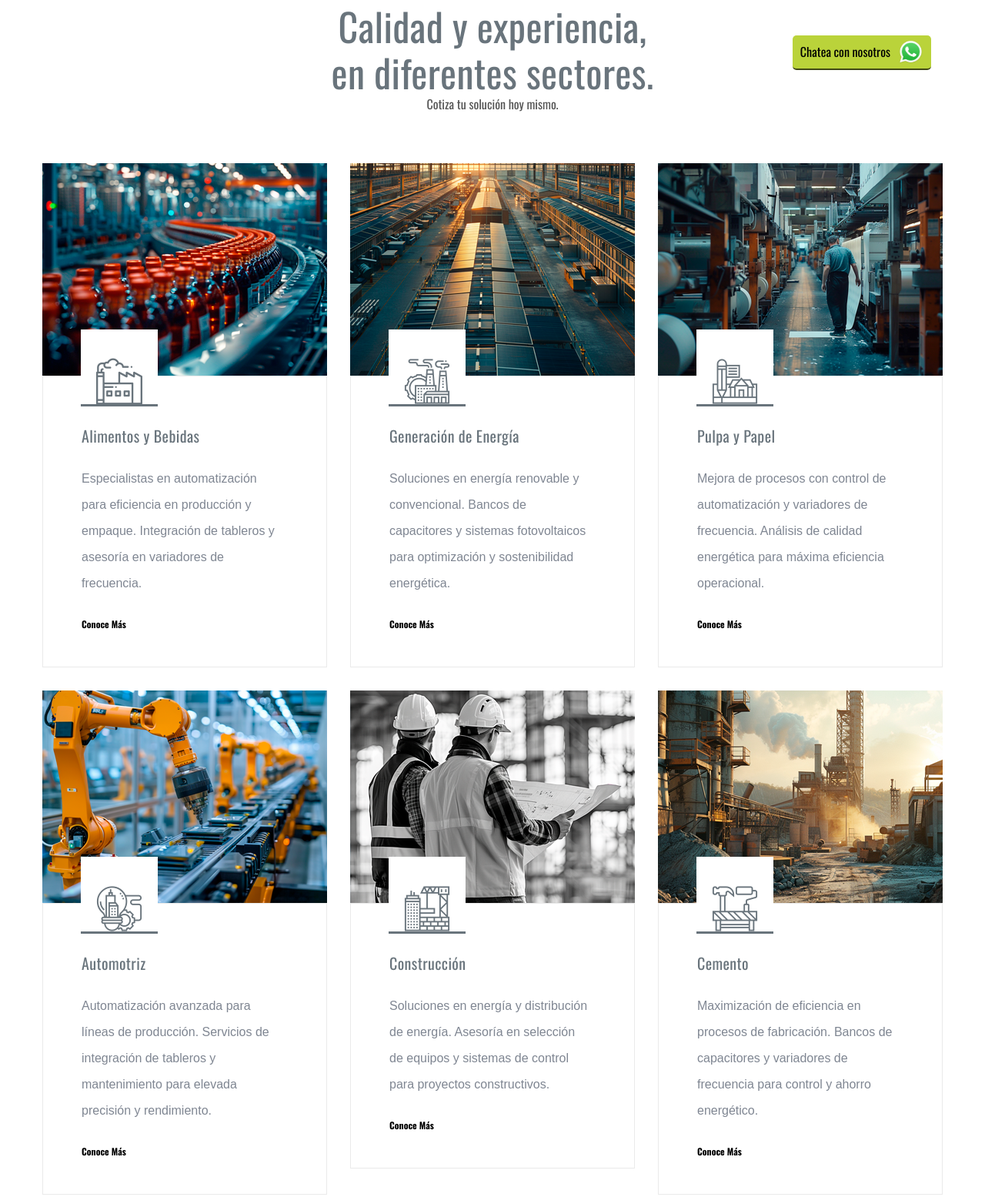
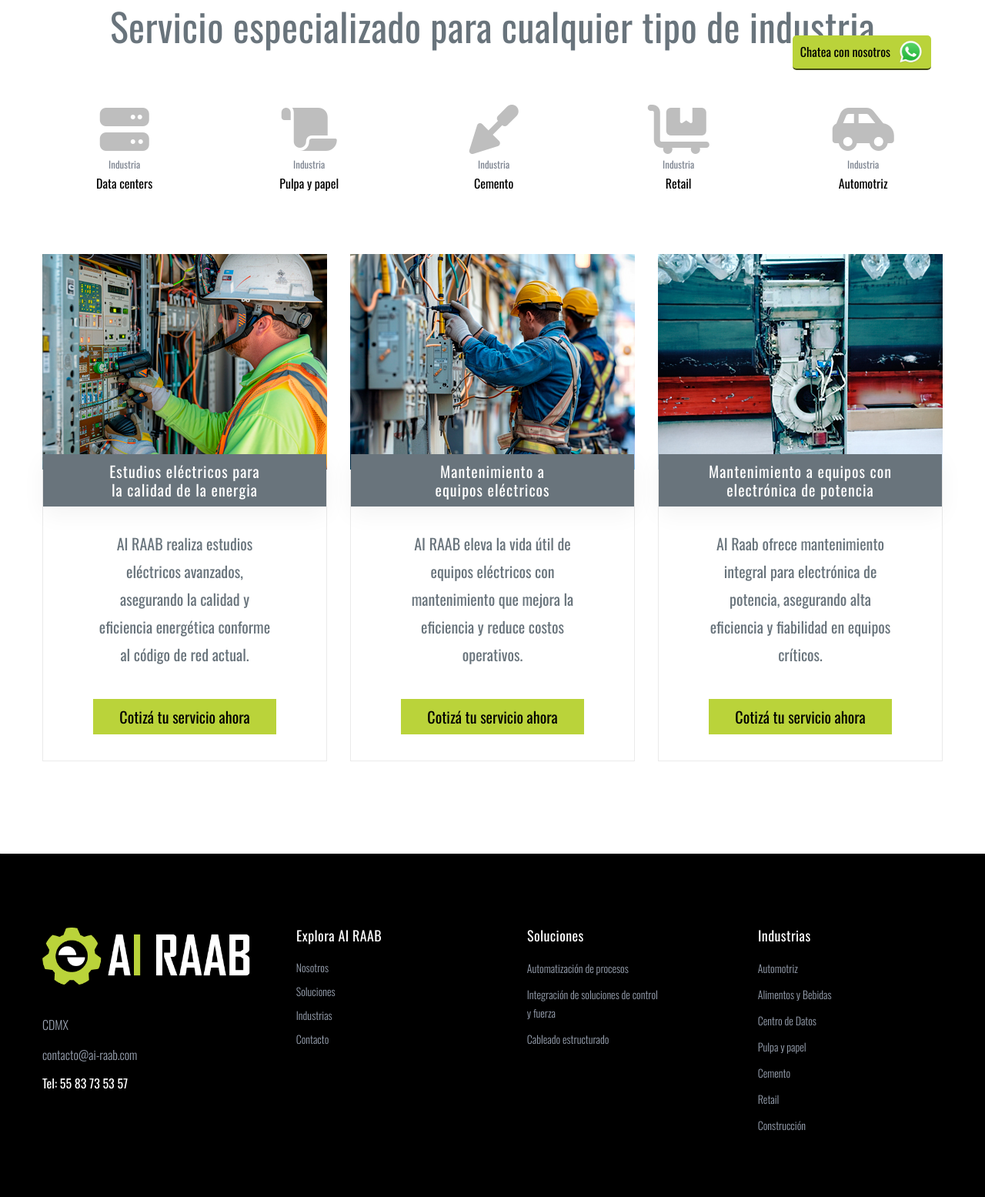
Before and after one commit to GenesisDigitalAurora/ai-raab, a plain HTML site: page services.html in a window 1280 px wide. Shown: the part 693-2248 px from the top of the page at 77% size. Drawn offline with nearby package versions, Linux system fonts and the light colour scheme.

Commit message:
Implent image changes, update services section, add qr code in contact page

```diff
--- a/assets/js/main.js
+++ b/assets/js/main.js
@@ -162,7 +162,7 @@
     $('.brand-active').slick({
         dots: false,
         infinite: true,
-        autoplay: false,
+        autoplay: true,
         autoplaySpeed: 2000,
         arrows: false,
         speed: 1000,
@@ -299,7 +299,7 @@
     $('.project-2-active').slick({
         dots: true,
         infinite: true,
-        autoplay: false,
+        autoplay: true,
         autoplaySpeed: 2000,
         arrows: false,
         speed: 1000,
--- a/services.html
+++ b/services.html
@@ -138,7 +138,7 @@
                                         <i class="fa-brands fa-whatsapp"></i>
                                         <span>Chatea con nosotros en</span>
                                         <a style="text-decoration: underline;" target="_blank"
-                                            href="https://wa.me/525610429488?text=Hola%2C%20me%20gustar%C3%ADa%20solicitar%20informaci%C3%B3n%20para%20cotizar%20una%20soluci%C3%B3n%20completa%20con%20AI%20RAAB">Whatsapp</a>
+                                            href="https://wa.me/525610429488?text=Hola%2C%20me%20gustar%C3%ADa%20solicitar%20informaci%C3%B3n%20para%20cotizar%20una%20soluci%C3%B3n%20completa">Whatsapp</a>
                                     </li>
                                 </ul>
                             </div>
@@ -219,124 +219,120 @@
 
     <!--====== PAGE TITLE PART ENDS ======-->
 
-    <section class="leadership-area pb-40">
+    <section id="SloganServices" class="leadership-area">
         <div class="container">
             <div class="row">
                 <div class="col-lg-12">
                     <div class="leadership-title text-center">
-                        <h3 class="title">Calidad y experiencia, <br>en diferentes sectores.</h3>
-                        <p>Cotiza tu solución hoy mismo.</p>
+                        <h3 class="title">Servicio especializado para cualquier tipo de industria</h3>
                     </div>
                 </div>
             </div>
         </div>
     </section>
 
-    <!--====== INDUSTRI SERVICES PART START ======-->
+    <!--====== BRAND PART START ======-->
 
-    <section class="industri-services-area services-page mt-120">
+    <div class="brand-area">
+        <div class="container">
+            <div class="row brand-active">
+                <div class="col-lg-3">
+                    <div class="brand-item">
+                        <i class="fa-solid fa-car-side"></i>
+                        <p><small>Industria</small><br> Automotriz</p>
+                    </div>
+                </div>
+                <div class="col-lg-3">
+                    <div class="brand-item">
+                        <i class="fa-solid fa-burger"></i>
+                        <p><small>Industria</small><br> Alimentos y bebidas</p>
+                    </div>
+                </div>
+                <div class="col-lg-3">
+                    <div class="brand-item">
+                        <i class="fa-solid fa-server"></i>
+                        <p><small>Industria</small><br> Data centers</p>
+                    </div>
+                </div>
+                <div class="col-lg-3">
+                    <div class="brand-item">
+                        <i class="fa-solid fa-scroll"></i>
+                        <p><small>Industria</small><br> Pulpa y papel</p>
+                    </div>
+                </div>
+                <div class="col-lg-3">
+                    <div class="brand-item">
+                        <i class="fa-solid fa-trowel"></i>
+                        <p><small>Industria</small><br> Cemento</p>
+                    </div>
+                </div>
+                <div class="col-lg-3">
+                    <div class="brand-item">
+                        <i class="fa-solid fa-cart-flatbed"></i>
+                        <p><small>Industria</small><br> Retail</p>
+                    </div>
+                </div>
+            </div>
+        </div>
+    </div>
+
+    <!--====== BRAND PART ENDS ======-->
+
+
+
+    <!--====== NEWS PART START ======-->
+
+    <div class="news-area news-posts-area">
         <div class="container">
             <div class="row justify-content-center">
                 <div class="col-lg-4 col-md-6 col-sm-9">
-                    <div class="services-item mt-30">
-                        <div class="services-thumb">
-                            <img src="assets/images/servicios/AIRAAB_Servicios_alimentos_bebidas.png" alt="">
-                            <div class="icon">
-                                <i class="flaticon-factory"></i>
+                    <div class="news-item mt-30">
+                        <div class="news-thumb">
+                            <img src="assets/images/servicios/AIRAAB-Services_EstudiosElectricos.jpg" alt="news">
+                        </div>
+                        <div class="news-content text-center">
+                            <a href="contact.html">AI RAAB realiza estudios eléctricos avanzados, asegurando la calidad y eficiencia energética conforme al código de red actual.</a>
+                            <div class="date">
+                                <p>Estudios eléctricos para<br>la calidad de la energia</p>
                             </div>
-                        </div>
-                        <div class="services-content">
-                            <h4 class="title">Alimentos y Bebidas</h4>
-                            <p class="text-arial">Especialistas en automatización para eficiencia en producción y
-                                empaque. Integración de tableros y asesoría en variadores de frecuencia.</p>
-                            <a href="contact.html">Conoce Más</a>
+                            <a class="cotizar" href="contact.html">Cotizá tu servicio ahora</a>
                         </div>
                     </div>
                 </div>
                 <div class="col-lg-4 col-md-6 col-sm-9">
-                    <div class="services-item mt-30">
-                        <div class="services-thumb">
-                            <img src="assets/images/servicios/AIRAAB_Servicios_generacion_energia.png" alt="">
-                            <div class="icon">
-                                <i class="flaticon-industry"></i>
+                    <div class="news-item mt-30">
+                        <div class="news-thumb">
+                            <img src="assets/images/servicios/AIRAAB-Services_MantenimientoEquiposElectricos.jpg" alt="news">
+                        </div>
+                        <div class="news-content text-center">
+                            <a href="single-post.html">AI RAAB eleva la vida útil de equipos eléctricos con mantenimiento que mejora la eficiencia y reduce costos operativos.</a>
+                            <div class="date">
+                                <p>Mantenimiento a <br>equipos eléctricos</p>
                             </div>
-                        </div>
-                        <div class="services-content">
-                            <h4 class="title">Generación de Energía</h4>
-                            <p class="text-arial">Soluciones en energía renovable y convencional. Bancos de capacitores
-                                y sistemas fotovoltaicos para optimización y sostenibilidad energética.</p>
-                            <a href="contact.html">Conoce Más</a>
+                            <a class="cotizar" href="contact.html">Cotizá tu servicio ahora</a>
                         </div>
                     </div>
                 </div>
                 <div class="col-lg-4 col-md-6 col-sm-9">
-                    <div class="services-item mt-30">
-                        <div class="services-thumb">
-                            <img src="assets/images/servicios/AIRAAB_Servicios_pulpa_papel.png" alt="">
-                            <div class="icon">
-                                <i class="flaticon-layout"></i>
+                    <div class="news-item mt-30">
+                        <div class="news-thumb">
+                            <img src="assets/images/servicios/AIRAAB-Services_MantenimientoEquiposElectronicaPotencia.jpg" alt="news">
+                        </div>
+                        <div class="news-content text-center">
+                            <a href="single-post.html">AI Raab ofrece mantenimiento integral para electrónica de potencia, asegurando alta eficiencia y fiabilidad en equipos críticos.</a>
+                            <div class="date">
+                                <p>Mantenimiento a equipos con<br>electrónica de potencia</p>
                             </div>
-                        </div>
-                        <div class="services-content">
-                            <h4 class="title">Pulpa y Papel</h4>
-                            <p class="text-arial">Mejora de procesos con control de automatización y variadores de
-                                frecuencia. Análisis de calidad energética para máxima eficiencia operacional.</p>
-                            <a href="contact.html">Conoce Más</a>
-                        </div>
-                    </div>
-                </div>
-                <div class="col-lg-4 col-md-6 col-sm-9">
-                    <div class="services-item mt-30">
-                        <div class="services-thumb">
-                            <img src="assets/images/servicios/AIRAAB_Servicios_automotriz.png" alt="">
-                            <div class="icon">
-                                <i class="flaticon-creative-design"></i>
-                            </div>
-                        </div>
-                        <div class="services-content">
-                            <h4 class="title">Automotriz</h4>
-                            <p class="text-arial">Automatización avanzada para líneas de producción. Servicios de
-                                integración de tableros y mantenimiento para elevada precisión y rendimiento.</p>
-                            <a href="contact.html">Conoce Más</a>
-                        </div>
-                    </div>
-                </div>
-                <div class="col-lg-4 col-md-6 col-sm-9">
-                    <div class="services-item mt-30">
-                        <div class="services-thumb">
-                            <img src="assets/images/servicios/AIRAAB_Servicios_construccion.png" alt="">
-                            <div class="icon">
-                                <i class="flaticon-under-construction"></i>
-                            </div>
-                        </div>
-                        <div class="services-content">
-                            <h4 class="title">Construcción</h4>
-                            <p class="text-arial">Soluciones en energía y distribución de energía. Asesoría en selección
-                                de equipos y sistemas de control para proyectos constructivos.</p>
-                            <a href="contact.html">Conoce Más</a>
-                        </div>
-                    </div>
-                </div>
-                <div class="col-lg-4 col-md-6 col-sm-9">
-                    <div class="services-item mt-30">
-                        <div class="services-thumb">
-                            <img src="assets/images/servicios/AIRAAB_Servicios_cemento.png" alt="">
-                            <div class="icon">
-                                <i class="flaticon-under-construction-1"></i>
-                            </div>
-                        </div>
-                        <div class="services-content">
-                            <h4 class="title">Cemento</h4>
-                            <p class="text-arial">Maximización de eficiencia en procesos de fabricación. Bancos de
-                                capacitores y variadores de frecuencia para control y ahorro energético.</p>
-                            <a href="contact.html">Conoce Más</a>
+                            <a class="cotizar" href="contact.html">Cotizá tu servicio ahora</a>
                         </div>
                     </div>
                 </div>
             </div>
-    </section>
+        </div>
+    </div>
 
-    <!--====== INDUSTRI SERVICES PART ENDS ======-->
+    <!--====== NEWS PART ENDS ======-->
+
 
     <!--====== FOOTER PART START ======-->
 
@@ -465,7 +461,7 @@
     <!--====== Whatsapp Contact Start ======-->
     <div class="go-whatapp-app">
         <a target="_blank"
-            href="https://wa.me/525610429488?text=Hola%2C%20me%20gustar%C3%ADa%20solicitar%20informaci%C3%B3n%20para%20cotizar%20una%20soluci%C3%B3n%20completa%20con%20AI%20RAAB">
+            href="https://wa.me/525610429488?text=Hola%2C%20me%20gustar%C3%ADa%20solicitar%20informaci%C3%B3n%20para%20cotizar%20una%20soluci%C3%B3n%20completa">
             <p>Chatea con nosotros</p>
             <img src="assets/images/AI_Raab_WhatsApp_icon.png"
                 alt="Equipo de ingeniería de AI RAAB trabajando en soluciones de automatización y sistemas eléctricos innovadores en México">
```
Also changed, not shown: about.html (+2 -2 lines), contact.html (+11 -10 lines), index.html (+16 -16 lines), solutions.html (+14 -14 lines), assets/css/style.css, assets/images/products/AIRAAB-Solutions_Automatizacion.jpg (added), assets/images/products/AIRAAB-Solutions_CableadoEstructurado.jpg (added), assets/images/products/AIRAAB-Solutions_Integraciones.jpg (added), assets/images/servicios/AIRAAB-Services_EstudiosElectricos.jpg (added), assets/images/servicios/AIRAAB-Services_MantenimientoEquiposElectricos.jpg (added), assets/images/servicios/AIRAAB-Services_MantenimientoEquiposElectronicaPotencia.jpg (added), assets/images/servicios/AIRAAB-Services_MantenimientoEquiposElectrónicaPotencia.jpg (added).
